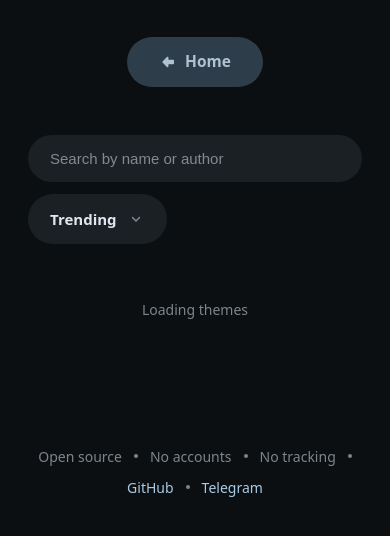
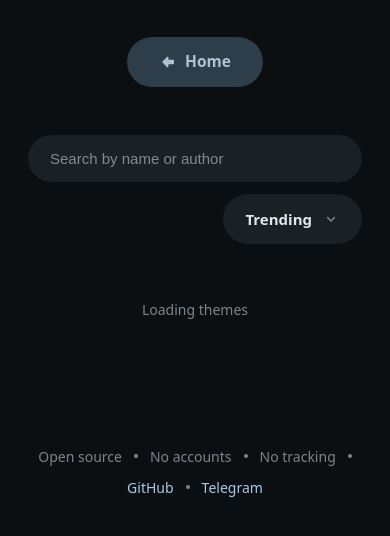
Before and after one commit to Mahmud0808/ColorBlendr-Themes, a plain HTML site: page themes.html in a window 390 px wide. Shown: the part 218-754 px from the top of the page. Drawn offline with Linux system fonts and the light colour scheme.

Commit message:
End-align sort button on mobile so dropdown stays on screen

```diff
--- a/assets/site.css
+++ b/assets/site.css
@@ -132,6 +132,11 @@ a.tcard:hover .tswatch { transform: scale(1.06) rotate(-3deg); }
   transform-origin: top right;
   animation: menupop .22s cubic-bezier(.2,.7,.2,1);
   transition: background-color var(--recolor, 1.6s) ease;
+}
+/* Toolbar wraps on mobile: sort button rides the end of its row, so the
+   right-anchored dropdown stays on the page. */
+@media (max-width: 768px) {
+  .menuwrap { margin-left: auto; }
 }
 @keyframes menupop {
   from { opacity: 0; transform: scale(.92) translateY(-6px); }
```
